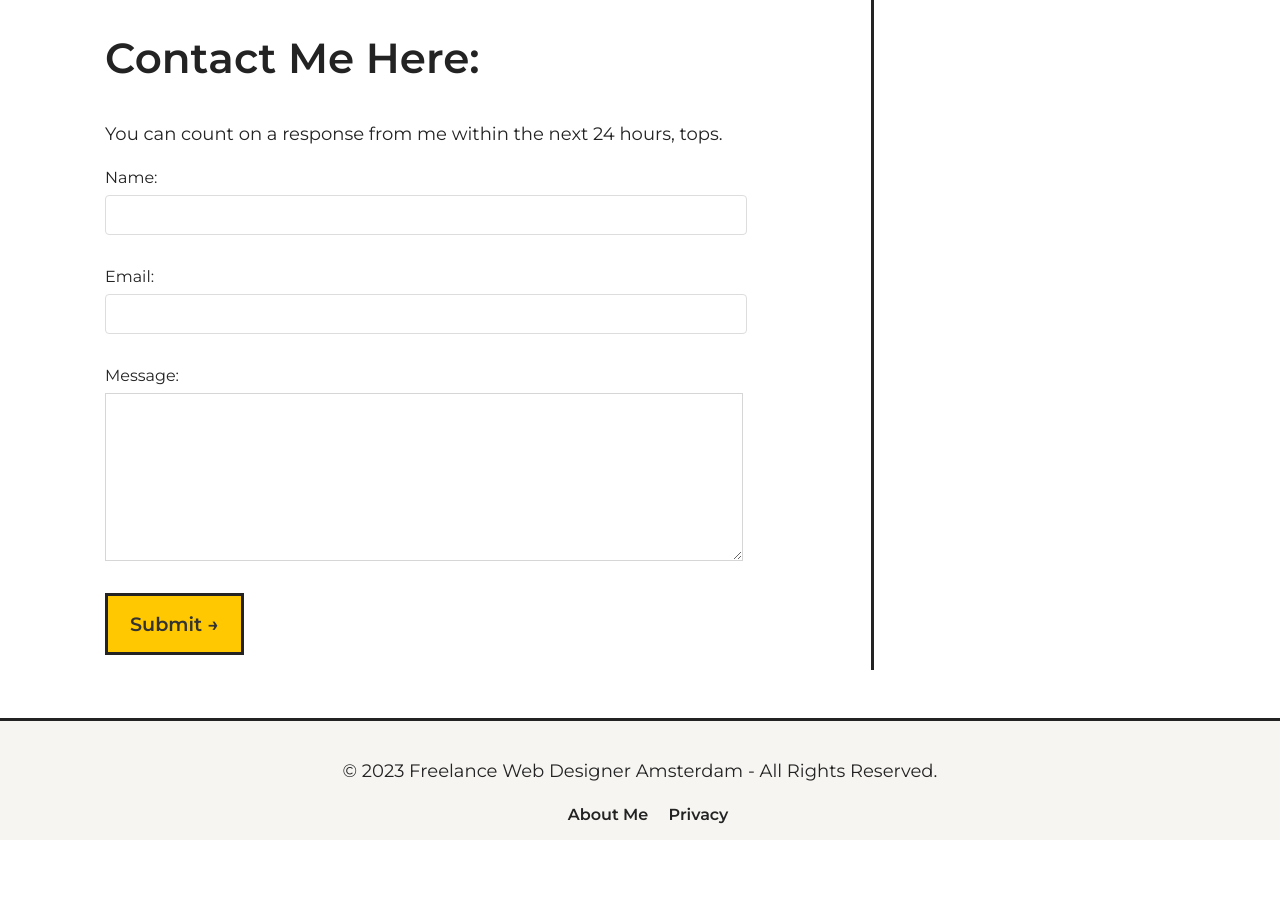
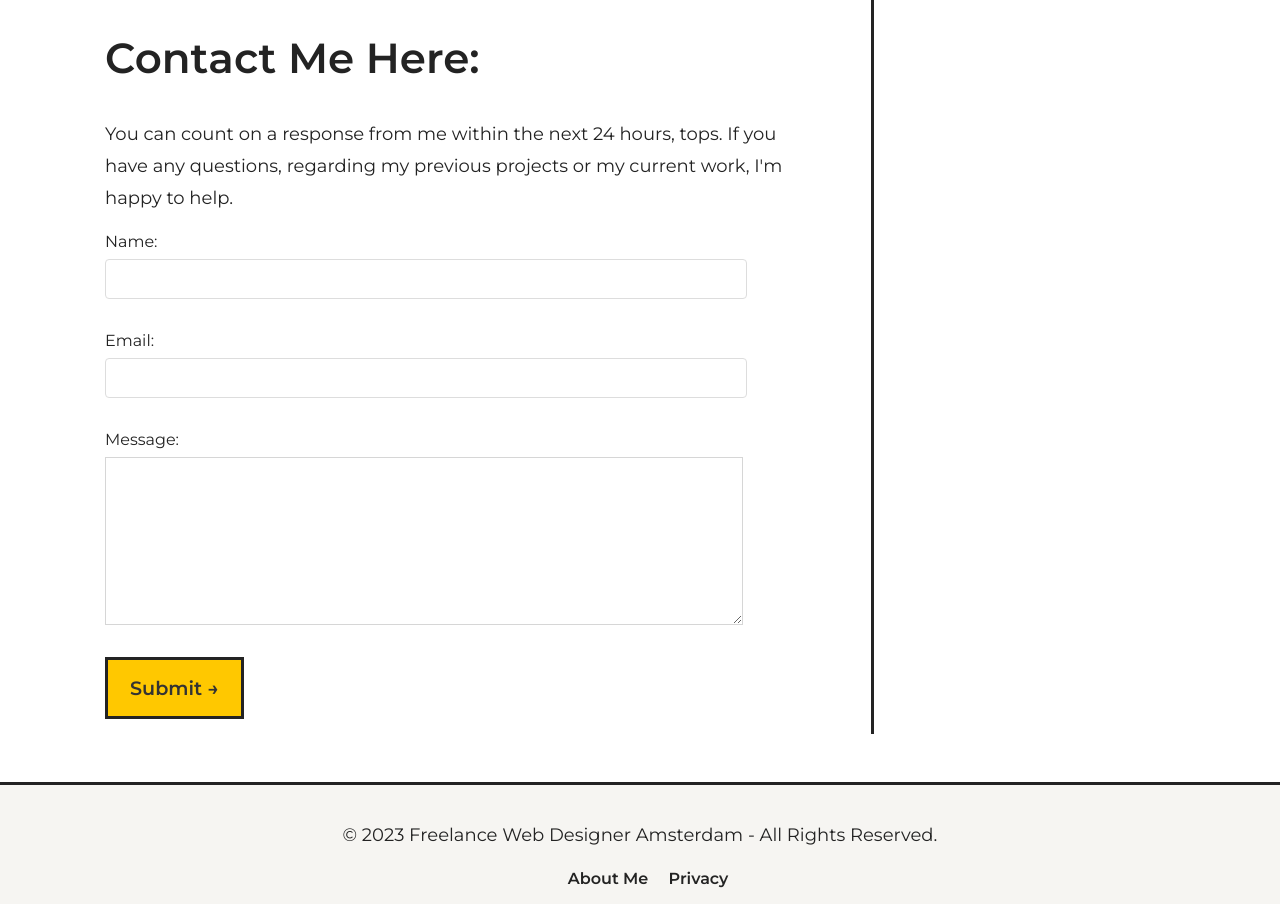
Before and after one commit to webdesign-amsterdam/webdesign-amsterdam.github.io, an Astro site: page /wordpress-amsterdam in a window 1280 px wide. Shown: the part 4344-5248 px from the top of the page. Before the commit the page ends 5184 px from the top, so only its background shows below. Built offline with nearby package versions, Linux system fonts and the light colour scheme; Astro itself is replaced by a stand-in of ours.

Commit message:
Update wordpress-amsterdam.astro

```diff
--- a/src/pages/wordpress-amsterdam.astro
+++ b/src/pages/wordpress-amsterdam.astro
@@ -112,7 +112,7 @@ import '../styles/global.css'
 
             <h2 id="contact">Contact Me Here:</h2>
 
-            <p>You can count on a response from me within the next 24 hours, tops.</p>
+            <p>You can count on a response from me within the next 24 hours, tops. If you have any questions, regarding my previous projects or my current work, I'm happy to help.</p>
 
             <form action="https://formsubmit.co/lukasz.adms@gmail.com" method="post">
                 <div class="form-group">
```
